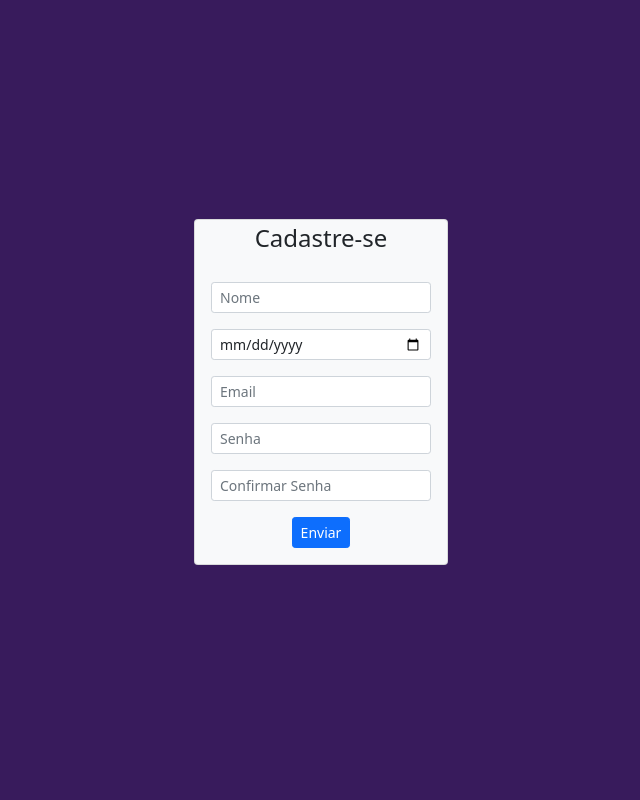
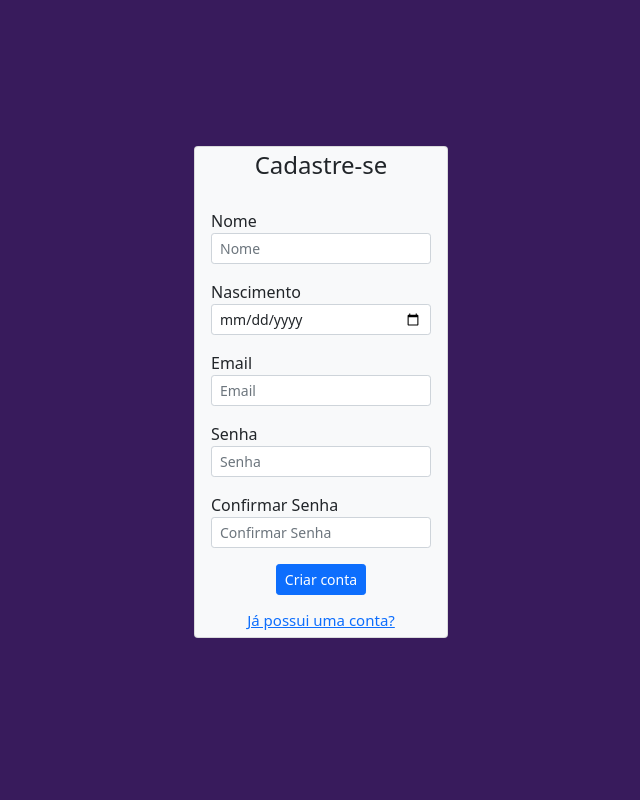
Before and after one commit to Dudubraga/Projeto_Biblioteca, a Django app: page /cadastro/ in a window 1280 px wide. Shown: the part 79-879 px from the top of the page, without its empty margins (319-959 px from the left). Run offline with Django 5.2, Linux system fonts and the light colour scheme.

Commit message:
implementando aba_login link para aba_cadastro

```diff
--- a/biblioteca/projeto_biblioteca/app_biblioteca/templates/biblioteca/base.html
+++ b/biblioteca/projeto_biblioteca/app_biblioteca/templates/biblioteca/base.html
@@ -58,7 +58,7 @@
                     </div>
                     <div class="offcanvas-body">
                         <!-- Perfil -->
-                        <a href="{% url 'aba_cadastro' %}">
+                        <a href="{% url 'aba_login' %}">
                             <h3 style="text-decoration: none; color: black; text-align: center; position: relative; top:60px; ">
                                 <svg style="color: black;" xmlns="http://www.w3.org/2000/svg" width="30" height="30" fill="currentColor" class="bi bi-person-circle" viewBox="0 0 16 16">
                                     <path d="M11 6a3 3 0 1 1-6 0 3 3 0 0 1 6 0" />
--- a/biblioteca/projeto_biblioteca/app_biblioteca/templates/biblioteca/cadastro.html
+++ b/biblioteca/projeto_biblioteca/app_biblioteca/templates/biblioteca/cadastro.html
@@ -7,24 +7,28 @@
         <div class="card-body">
             <form>
                 <div class="mb-3">
-                    <input class="form-control form-control-sm" type="text" placeholder="Nome" required>
+                    Nome<input class="form-control form-control-sm" type="text" placeholder="Nome" required>
                 </div>
                 <div class="mb-3">
-                    <input class="form-control form-control-sm" type="date" placeholder="Data de Nascimento" required>
+                    Nascimento<input class="form-control form-control-sm" type="date" placeholder="Data de Nascimento" required>
+                </div>
+
+                <div class="mb-3">
+                    Email<input class="form-control form-control-sm" type="email" placeholder="Email" required>
                 </div>
                 <div class="mb-3">
-                    <input class="form-control form-control-sm" type="email" placeholder="Email" required>
+                    Senha<input class="form-control form-control-sm" type="password" placeholder="Senha" required>
                 </div>
                 <div class="mb-3">
-                    <input class="form-control form-control-sm" type="password" placeholder="Senha" required>
-                </div>
-                <div class="mb-3">
-                    <input class="form-control form-control-sm" type="password" placeholder="Confirmar Senha" required>
+                    Confirmar Senha<input class="form-control form-control-sm" type="password" placeholder="Confirmar Senha" required>
                 </div>
                 <div class="text-center">
-                    <button type="submit" class="btn btn-primary btn-sm">Enviar</button>
+                    <button type="submit" class="btn btn-primary btn-sm">Criar conta</button>
                 </div>
             </form>
+        </div>
+        <div class="text-center">
+            <h1 style="font-size: 15px;"><a href="{% url 'aba_login' %}">Já possui uma conta?</a></h1>
         </div>
     </div>
 </div>
--- a/biblioteca/projeto_biblioteca/app_biblioteca/views.py
+++ b/biblioteca/projeto_biblioteca/app_biblioteca/views.py
@@ -5,3 +5,6 @@ def home(request):
 
 def cadastro(request):
     return render(request,'biblioteca/cadastro.html')
+
+def login(request):
+    return render(request, 'biblioteca/login.html')
--- a/biblioteca/projeto_biblioteca/projeto_biblioteca/urls.py
+++ b/biblioteca/projeto_biblioteca/projeto_biblioteca/urls.py
@@ -3,5 +3,6 @@ from app_biblioteca import views
 
 urlpatterns = [
     path('', views.home, name='home'),
-    path('cadastro/', views.cadastro, name='aba_cadastro')
+    path('cadastro/', views.cadastro, name='aba_cadastro'),
+    path('login/', views.login, name='aba_login')
 ]
```
Also changed, not shown: biblioteca/projeto_biblioteca/app_biblioteca/templates/biblioteca/login.html (added, +27 -0 lines).
